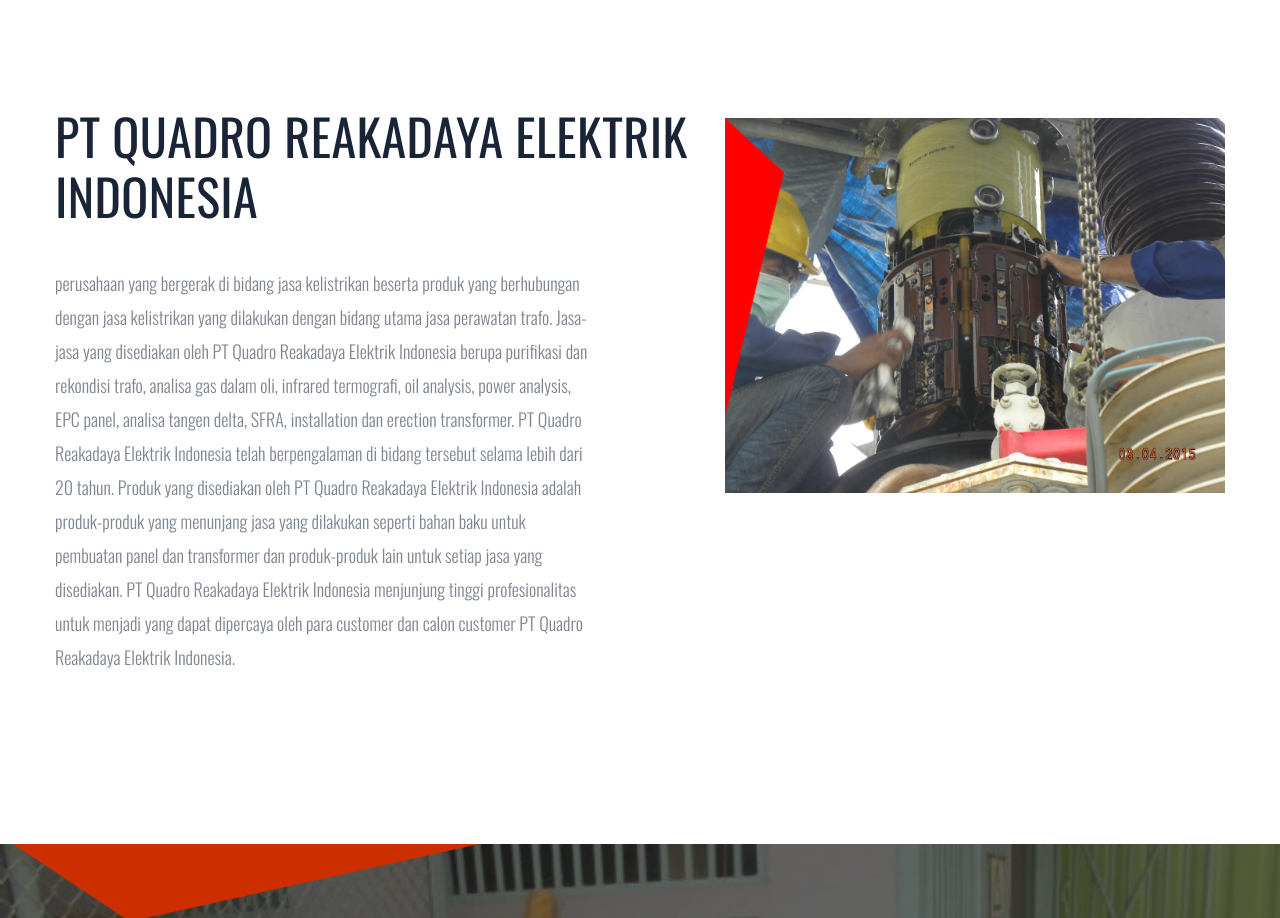
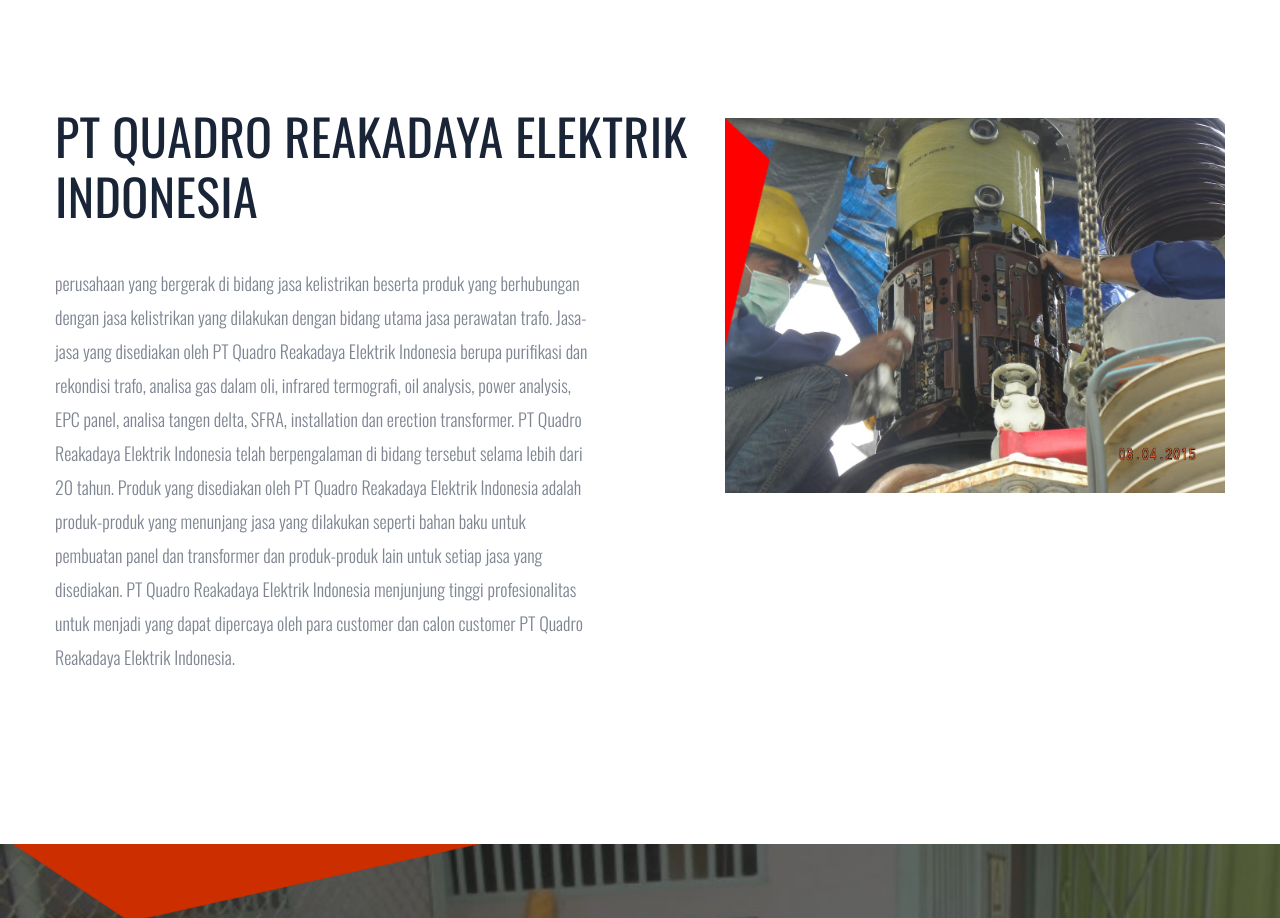
Before and after one commit to tauhid234/company_profile_quadro, a plain HTML site: page index.html in a window 1280 px wide. Shown: the part 1024-1942 px from the top of the page. Drawn offline with nearby package versions, Linux system fonts and the light colour scheme.

Commit message:
FIX HEIGHT SHAPE ABOUT

```diff
--- a/index.html
+++ b/index.html
@@ -480,7 +480,7 @@ PT Quadro Reakadaya Elektrik Indonesia menjunjung tinggi profesionalitas untuk m
                     <div class="about-right-content">
                         <div class="about-thumb animated wow fadeInRight" data-wow-duration="1500ms" data-wow-delay="0ms">
                             <div class="shape">
-                                <img src="assets/images/shape/shape-10 (2).png" style="height: 300px;" alt="">
+                                <img src="assets/images/shape/shape-10 (2).png" style="height: 230px;" alt="">
                             </div>
                             <img src="assets/images/home/home3.jpeg" alt="">
                         </div>
```
